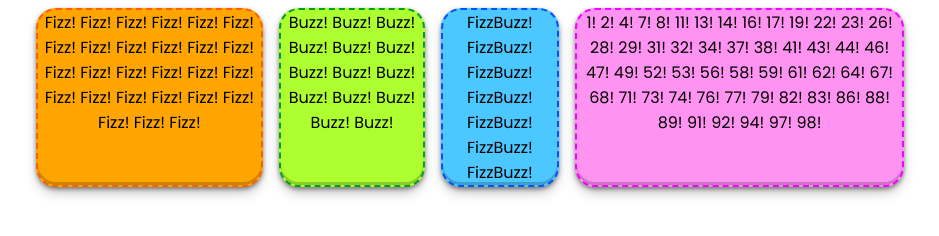
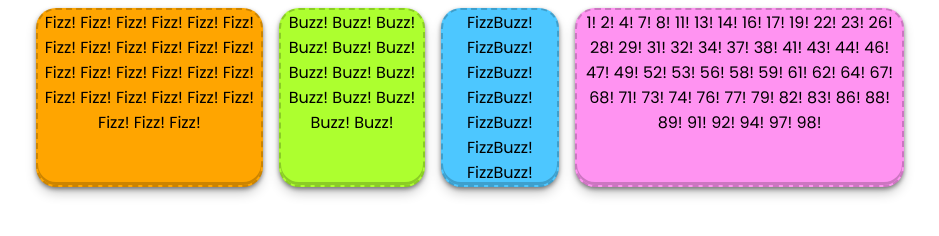
Before and after one commit to SaraDonzellini/js-fizzbuzz, a plain HTML site: page index.html in a window 1280 px wide. Shown: the whole page, without its empty margins (178-1117 px from the left). Drawn offline with Linux system fonts and the light colour scheme.

Commit message:
changes in colors

```diff
--- a/css/style.css
+++ b/css/style.css
@@ -22,20 +22,20 @@ div {
 
 div#fizz {
   background-color: orange;
-  border: 2px dashed rgb(255, 94, 0);
+  border: 2px dashed #cc8400;
 }
 
 div#buzz {
   background-color: greenyellow;
-  border: 2px dashed rgb(0, 161, 35);
+  border: 2px dashed #8acc26;
 }
 
 div#fizzbuzz {
   background-color: rgb(77, 199, 255);
-  border: 2px dashed rgb(0, 81, 255);
+  border: 2px dashed #3e9fcc;
 }
 
 div#numbers {
   background-color: rgb(255, 147, 241);
-  border: 2px dashed rgb(247, 0, 255);
+  border: 2px dashed #cc76c1;
 }
```
